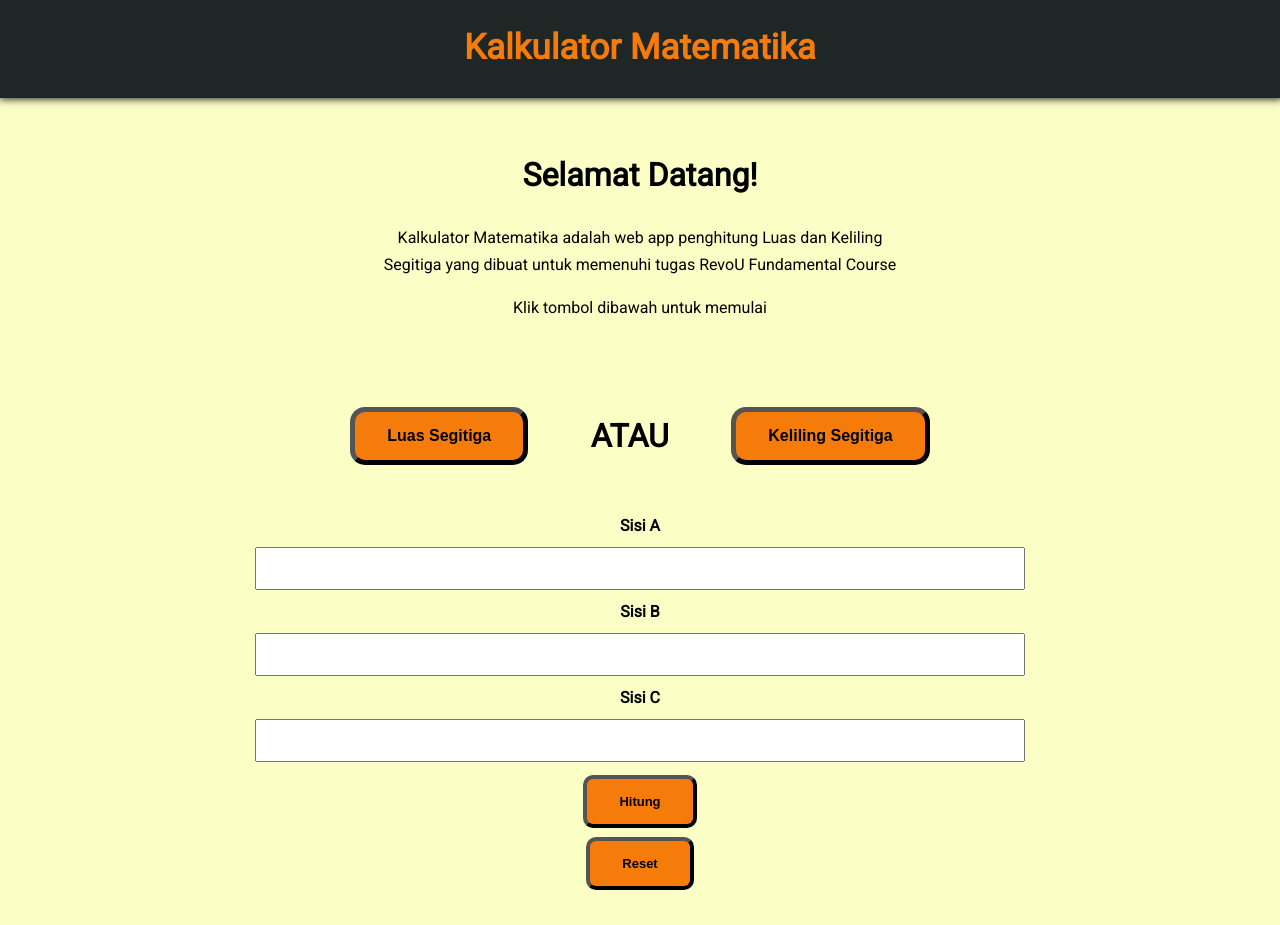
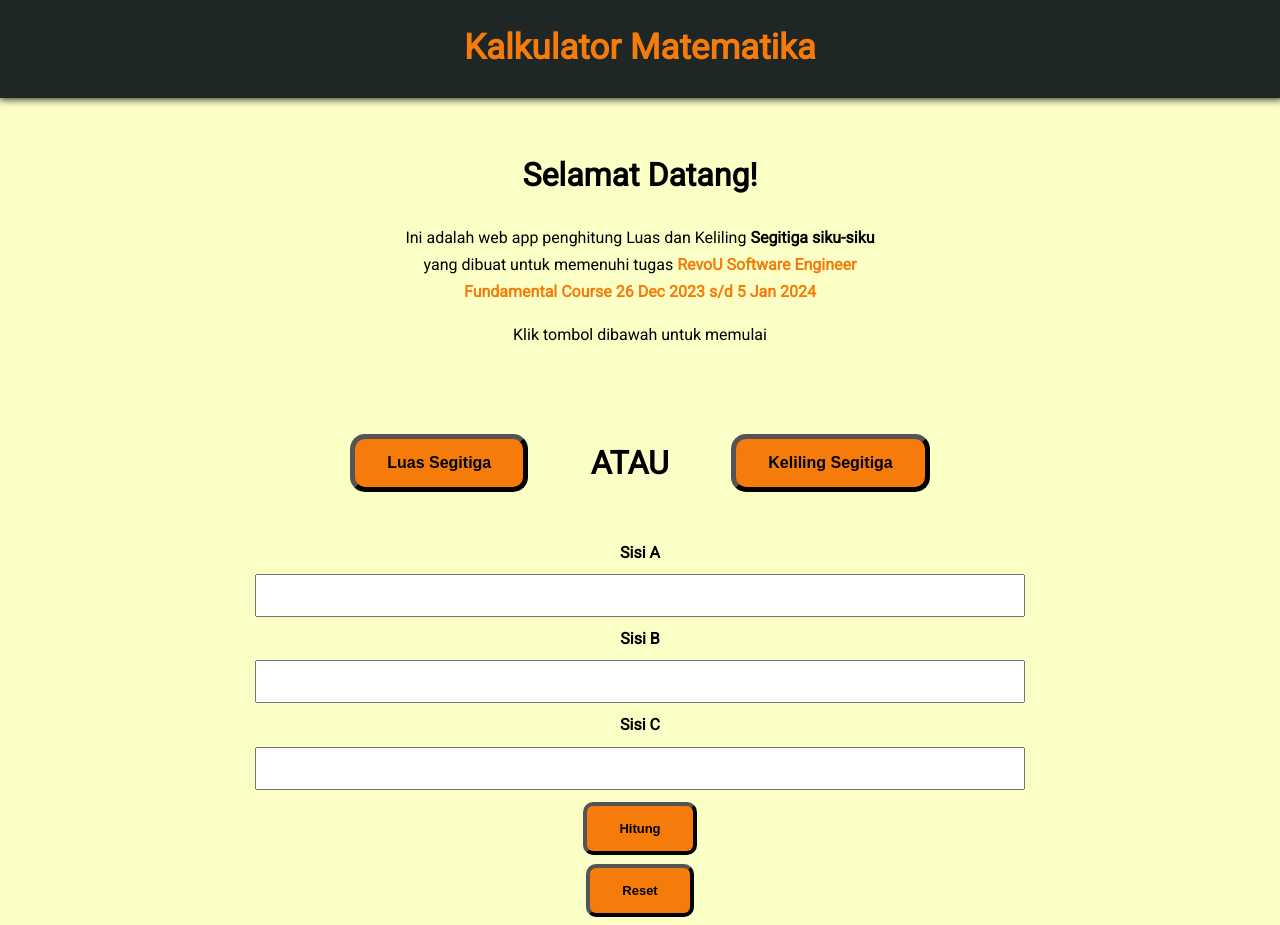
Before and after one commit to revou-fundamental-course/25-dec-23-Aldimilan, a plain HTML site: page index.html in a window 1280 px wide. Shown: the top 925 px of the page. Drawn offline with Linux system fonts and the light colour scheme.

Commit message:
changes index

```diff
--- a/index.html
+++ b/index.html
@@ -18,7 +18,7 @@
   <main>
     <div class="container">
       <h1>Selamat Datang!</h1>
-      <p>Kalkulator Matematika adalah web app penghitung Luas dan Keliling Segitiga yang dibuat untuk memenuhi tugas RevoU Fundamental Course</p>
+      <p>Ini adalah web app penghitung Luas dan Keliling <b>Segitiga siku-siku</b> <br> yang dibuat untuk memenuhi tugas <b style="color: #f57c0a;">RevoU Software Engineer Fundamental Course 26 Dec 2023 s/d 5 Jan 2024</b></p>
       <p>Klik tombol dibawah untuk memulai</p>
     </div>
     <div class="select-buttons">
```
